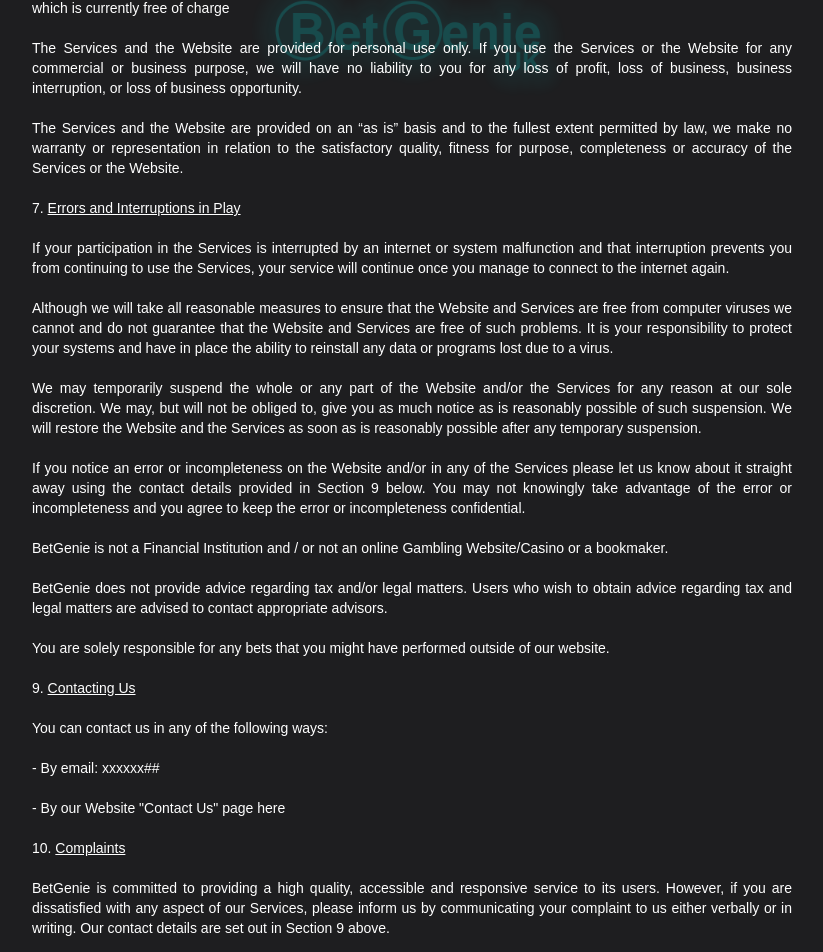
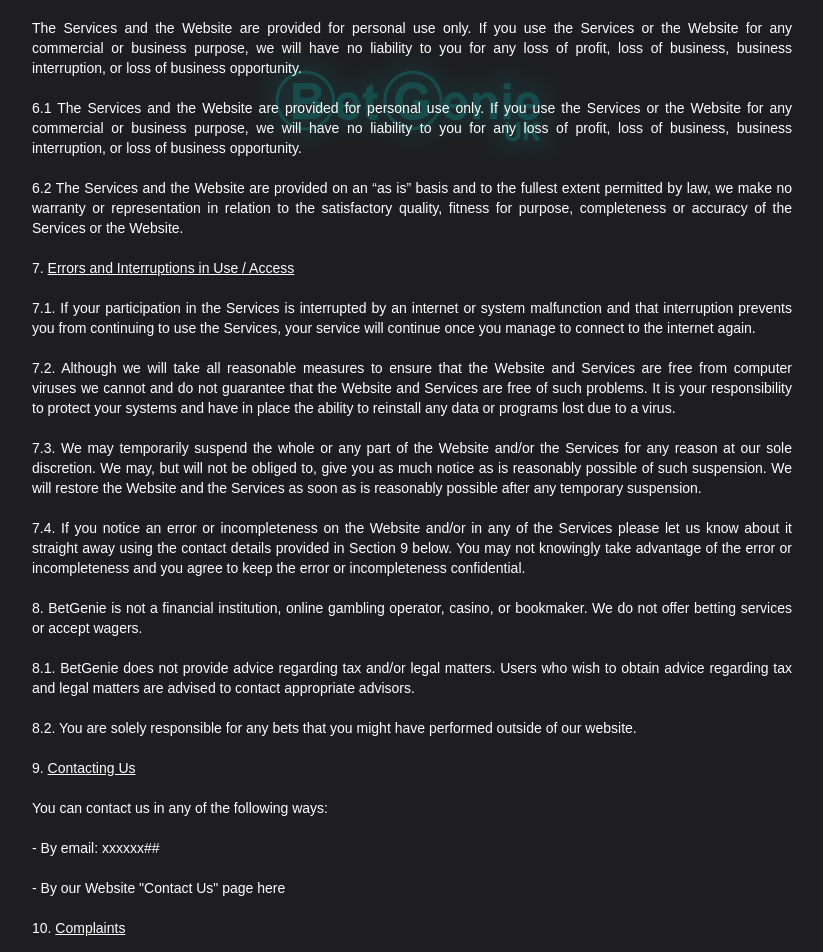
Before and after one commit to BYK-Oxford/bet-frontend, a Next.js app: page /terms in a window 1280 px wide. Shown: the part 1699-2651 px from the top of the page, without its empty margins (258-1081 px from the left). Built offline with nearby package versions, Linux system fonts and the light colour scheme; no server answers.

Commit message:
updated terms page

```diff
--- a/src/app/terms/page.tsx
+++ b/src/app/terms/page.tsx
@@ -9,7 +9,7 @@ const markdown = `
 ### 1. <u>Introduction</u>
 <br />
 
-www.betgenieuk.com(the "Website") is operated and managed by NexGenie Technologies Ltd, a company incorporated and registered under the laws of England and Wales, with Company Registration No 16031597 , and having its registered office and business address at 128 City Road, London, United Kingdom, EC1V 2NX.
+1.1 www.betgenieuk.com(the "Website") is operated and managed by NexGenie Technologies Ltd, a company incorporated and registered under the laws of England and Wales, with Company Registration No 16632994 , and having its registered office and business address at 128 City Road, London, United Kingdom, EC1V 2NX.
 
 
 <br />
@@ -19,18 +19,18 @@ References in these Terms to "BetGenie", "we", "us" and "our" are references to
 
 <br />
 
-Bet Genie is a Software as a Service (SAAS) provider in Data Management for Sports Games, helping users to view pre-game or in-play analysis, risk and operations management in one platform. Bet Genie is not a gambling website or a bookmaker. Our Software is not designed for placing a bet. We do not accept bets on any games on our website or we do not take payments for an outcome of any competition. We share our database with visual risk management tools with sports fans, we have no influence on their decisions whether they would like to use our database for betting purposes or otherwise. As a result We do not accept any responsibility on the outcome of their choices.
+1.2 BetGenie is a Software-as-a-Service (SaaS) provider specializing in data management for sports games. Our platform helps users access pre-game and in-play analysis, as well as risk and operations management tools. **BetGenie is not a gambling website or a bookmaker.** The software is not designed to place bets, and we do not accept or process bets or payments for any sporting outcomes. While users may use our database for their own purposes, including betting, BetGenie has no influence on these decisions and accepts no responsibility for the outcomes.
 
 <br />
 
 ### 2. <u>These Terms and Conditions</u>
 <br />
-These General Terms and Conditions together with the documents referred to in them (the "Terms") apply to you – and are binding on you – when you access and/or use the Website, open and use a BetGenie Account, and/or use any of the products and Services we offer.
+2.1. These General Terms and Conditions together with the documents referred to in them (the "Terms") apply to you – and are binding on you – when you access and/or use the Website, open and use a BetGenie , and/or use any of the products and Services we offer.
 
 <br />
 
 <br />
-Please read these Terms carefully. We aim to make these Terms as clear and fair as possible. However, should you need any explanation regarding any aspect of these Terms or any part of our Services, please contact us using any of the contact details listed in Section 17 below.
+2.2. Please read these Terms carefully. We aim to make these Terms as clear and fair as possible. However, should you need any explanation regarding any aspect of these Terms or any part of our Services, please contact us using any of the contact details listed in Section 17 below.
 
 <br />
 
@@ -54,10 +54,10 @@ These Terms include and incorporate various other terms, as follows:
 
 
 
-### a.  Our Privacy Policy; We respect your privacy and your data. We do not collect any data from you. You can use BetGenie without registration. However by entering our website you confirm that you are 18 years old or over. We reserve our right to amend or change this policy.
+### a.  Privacy Policy: We respect your privacy. BetGenie does not require user registration and does not knowingly collect personal data. However, minimal technical data such as IP address or browser type may be collected for performance and security purposes. By accessing our website, you confirm you are 18 years of age or older.
 <br />
 
-### b.  Our Pricing Policy; using BetGenie and our service is currently free of charge. BetGenie reserves its right to amend or change this in the future.
+### b.  Pricing Policy: Use of the BetGenie platform is currently free of charge. We reserve the right to introduce fees or paid features in the future, with prior notice.
 
 
 
@@ -91,11 +91,11 @@ Users of Betgenie must also understand that it is illegal for anyone under the a
 
 <br />
 
-We accept no liability for any damages or losses which arise out of or in connection with your use of the Services or the Website; and
+a) We accept no liability for any damages or losses which arise out of or in connection with your use of the Services or the Website; and
 
 <br />
 
-Our maximum liability to you arising under these Terms will not exceed the value of your account’s monthly subscription which is currently free of charge
+b) Our maximum liability to you arising under these Terms will not exceed the value of your account’s monthly subscription which is currently free of charge
 
 <br />
 
@@ -104,41 +104,44 @@ The Services and the Website are provided for personal use only. If you use the
 <br />
 
 
-The Services and the Website are provided on an “as is” basis and to the fullest extent permitted by law, we make no warranty or representation in relation to the satisfactory quality, fitness for purpose, completeness or accuracy of the Services or the Website.
+6.1 The Services and the Website are provided for personal use only. If you use the Services or the Website for any commercial or business purpose, we will have no liability to you for any loss of profit, loss of business, business interruption, or loss of business opportunity.
+
+<br />
+
+6.2 The Services and the Website are provided on an “as is” basis and to the fullest extent permitted by law, we make no warranty or representation in relation to the satisfactory quality, fitness for purpose, completeness or accuracy of the Services or the Website.
 
 <br />
 
 
-### 7. <u>Errors and Interruptions in Play</u>
+### 7. <u>Errors and Interruptions in Use / Access</u>
 <br />
 
-If your participation in the Services is interrupted by an internet or system malfunction and that interruption prevents you from continuing to use the Services, your service will continue once you manage to connect to the internet again.
+7.1. If your participation in the Services is interrupted by an internet or system malfunction and that interruption prevents you from continuing to use the Services, your service will continue once you manage to connect to the internet again.
 
 <br />
 
-Although we will take all reasonable measures to ensure that the Website and Services are free from computer viruses we cannot and do not guarantee that the Website and Services are free of such problems. It is your responsibility to protect your systems and have in place the ability to reinstall any data or programs lost due to a virus.
+7.2.  Although we will take all reasonable measures to ensure that the Website and Services are free from computer viruses we cannot and do not guarantee that the Website and Services are free of such problems. It is your responsibility to protect your systems and have in place the ability to reinstall any data or programs lost due to a virus.
 
 <br />
 
-We may temporarily suspend the whole or any part of the Website and/or the Services for any reason at our sole discretion. We may, but will not be obliged to, give you as much notice as is reasonably possible of such suspension. We will restore the Website and the Services as soon as is reasonably possible after any temporary suspension.
+7.3.   We may temporarily suspend the whole or any part of the Website and/or the Services for any reason at our sole discretion. We may, but will not be obliged to, give you as much notice as is reasonably possible of such suspension. We will restore the Website and the Services as soon as is reasonably possible after any temporary suspension.
 
 <br />
 
-If you notice an error or incompleteness on the Website and/or in any of the Services please let us know about it straight away using the contact details provided in Section 9 below. You may not knowingly take advantage of the error or incompleteness and you agree to keep the error or incompleteness confidential.
+7.4.   If you notice an error or incompleteness on the Website and/or in any of the Services please let us know about it straight away using the contact details provided in Section  9 below. You may not knowingly take advantage of the error or incompleteness and you agree to keep the error or incompleteness confidential.
 
 <br />
 
 
-BetGenie is not a Financial Institution and / or not an online Gambling Website/Casino or a bookmaker.
-
+### 8. BetGenie is not a financial institution, online gambling operator, casino, or bookmaker. We do not offer betting services or accept wagers.
 <br />
 
-BetGenie does not provide advice regarding tax and/or legal matters. Users who wish to obtain advice regarding tax and legal matters are advised to contact appropriate advisors.
+8.1.  BetGenie does not provide advice regarding tax and/or legal matters. Users who wish to obtain advice regarding tax and legal matters are advised to contact appropriate advisors.
 
 <br />
 
 
-You are solely responsible for any bets that you might have performed outside of our website.
+8.2.   You are solely responsible for any bets that you might have performed outside of our website.
 
 <br />
 
@@ -162,12 +165,12 @@ You can contact us in any of the following ways:
 
 <br />
 
-BetGenie is committed to providing a high quality, accessible and responsive service to its users. However, if you are dissatisfied with any aspect of our Services, please inform us by communicating your complaint to us either verbally or in writing. Our contact details are set out in Section 9 above.
+10.1.  BetGenie is committed to providing a high quality, accessible and responsive service to its users.  However, if you are dissatisfied with any aspect of our Services, please inform us by communicating your complaint to us either verbally or in writing. Our contact details are set out in Section 9 above.
 
 <br />
 
 
-All complaints are taken seriously, investigated thoroughly and handled in a confidential manner.
+10.2.  All complaints are taken seriously, investigated thoroughly and handled in a confidential manner.
 
 <br />
 
@@ -177,6 +180,10 @@ All complaints are taken seriously, investigated thoroughly and handled in a con
 <br />
 
 All trademarks, service marks and trade names as well as images, materials, graphics, text, concepts and methodologies (the “BetGenie Assets”) found on or via the Website are the exclusive property of BetGenie and/or Betgenie’s suppliers and partners. You are not entitled to exploit or otherwise use any of the BetGenie Assets for any purpose other than the proper use of the Website and Services, and except for what is allowed by law.
+
+<br />
+
+Unauthorized use of our intellectual property may violate copyright, trademark, and other applicable laws and could result in legal action
 
 <br />
 
@@ -190,19 +197,19 @@ We are committed to protecting and respecting your privacy and we comply with al
 ### 13. <u>Other Important Terms</u>
 <br />
 
-Governing Law: These Terms and the relationship between you and BetGenie will be governed by, and interpreted in accordance with, the laws of England and Wales.
+13.1.  Governing Law: These Terms and the relationship between you and BetGenie will be governed by, and interpreted in accordance with, the laws of England and Wales.
 
 <br />
 
-Language Translations: These Terms may be published in a number of languages for information purposes and for ease of your access. All versions are intended to convey the same principles in different languages. However, should there be any discrepancy between the terms in the English language version and the version in any other language, the English version will prevail.
+13.2.  Language Translations: These Terms may be published in a number of languages for information purposes and for ease of your access. All versions are intended to convey the same principles in different languages. However, should there be any discrepancy between the terms in the English language version and the version in any other language, the English version will prevail.
 
 <br />
 
-Removal of Unenforceable Terms: If any provision of these Terms is held to be illegal or unenforceable, that provision will be severed (i.e. removed) from these Terms and all other provisions will remain in force unaffected by such removal.
+13.3.   Removal of Unenforceable Terms: If any provision of these Terms is held to be illegal or unenforceable, that provision will be severed (i.e. removed) from these Terms and all other provisions will remain in force unaffected by such removal.
 
 <br />
 
-Force Majeure: BetGenie will not be liable or responsible for any failure to perform, or delay in performance of, any of its obligations under these Terms to the extent that failure or delay is caused by events outside of our reasonable control.
+13.4.   Force Majeure: BetGenie will not be liable or responsible for any failure to perform, or delay in performance of, any of its obligations under these Terms to the extent that failure or delay is caused by events outside of our reasonable control.
 
 <br />
 
```
